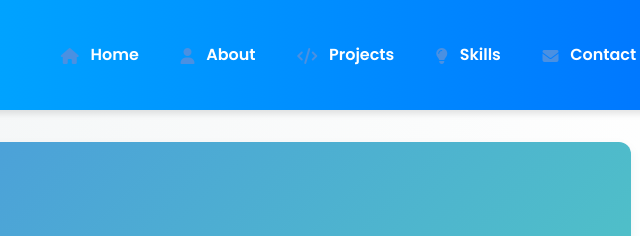
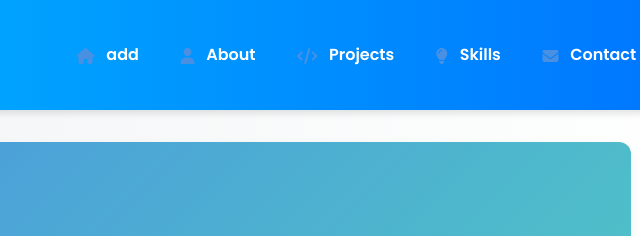
Before and after one commit to Aakash8625/Rahul-Website-Portfolio, a plain HTML site: page index.html in a window 1280 px wide. Shown: the top 236 px of the page, 541-1181 px from the left. Drawn offline with nearby package versions, Linux system fonts and the light colour scheme.

Commit message:
Update index.html

```diff
--- a/index.html
+++ b/index.html
@@ -17,7 +17,7 @@
     <nav>
       <h1><i class="fas fa-user-astronaut"></i> My Portfolio</h1>
       <ul>
-        <li><a href="#home"><i class="fas fa-home"></i> Home</a></li>
+        <li><a href="#home"><i class="fas fa-home"></i> add</a></li>
         <li><a href="#about"><i class="fas fa-user"></i> About</a></li>
         <li><a href="#projects"><i class="fas fa-code"></i> Projects</a></li>
         <li><a href="#skills"><i class="fas fa-lightbulb"></i> Skills</a></li>
```
